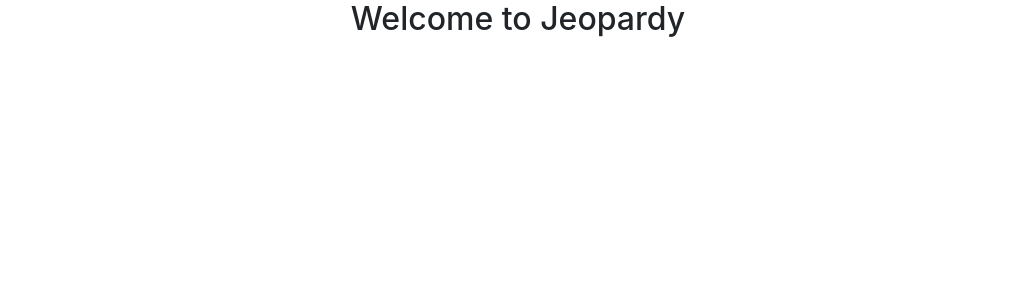
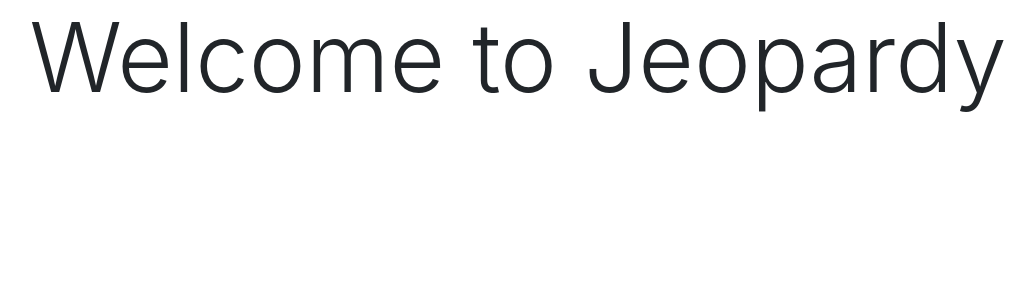
Before and after one commit to icyJoseph/jeopardy, a React (Create React App) app: page / in a window 1280 px wide. Shown: the top 300 px of the page, without its empty margins (122-1156 px from the left). Built offline with nearby package versions, Linux system fonts and the light colour scheme.

Commit message:
feat: display-1 applied to h2

```diff
--- a/src/components/App.js
+++ b/src/components/App.js
@@ -4,7 +4,7 @@
   render() {
     return (
       <div>
-        <h2>Welcome to Jeopardy</h2>
+        <h2 className="display-1">Welcome to Jeopardy</h2>
       </div>
     );
   }
```
Also changed, not shown: 1 other file (tests, documents, lock files or other folders).
